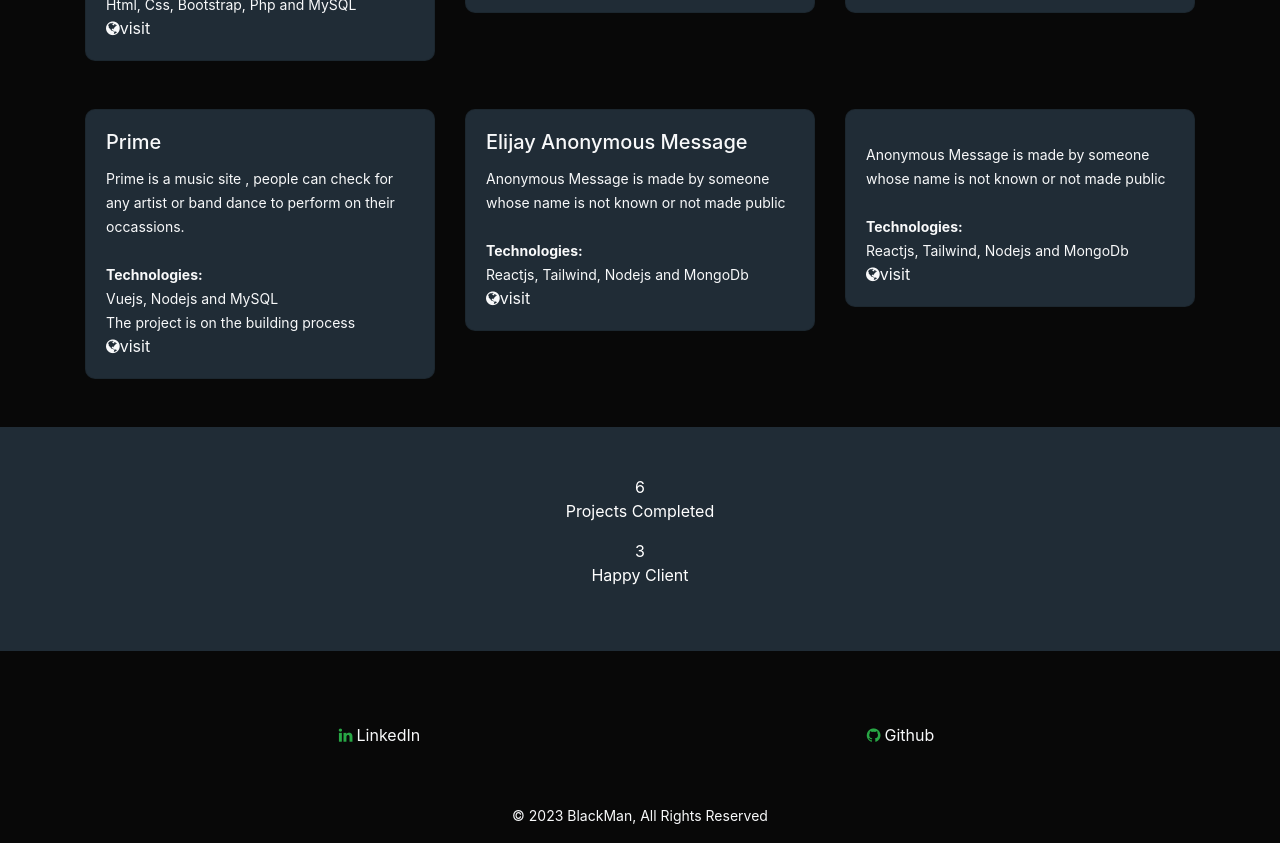
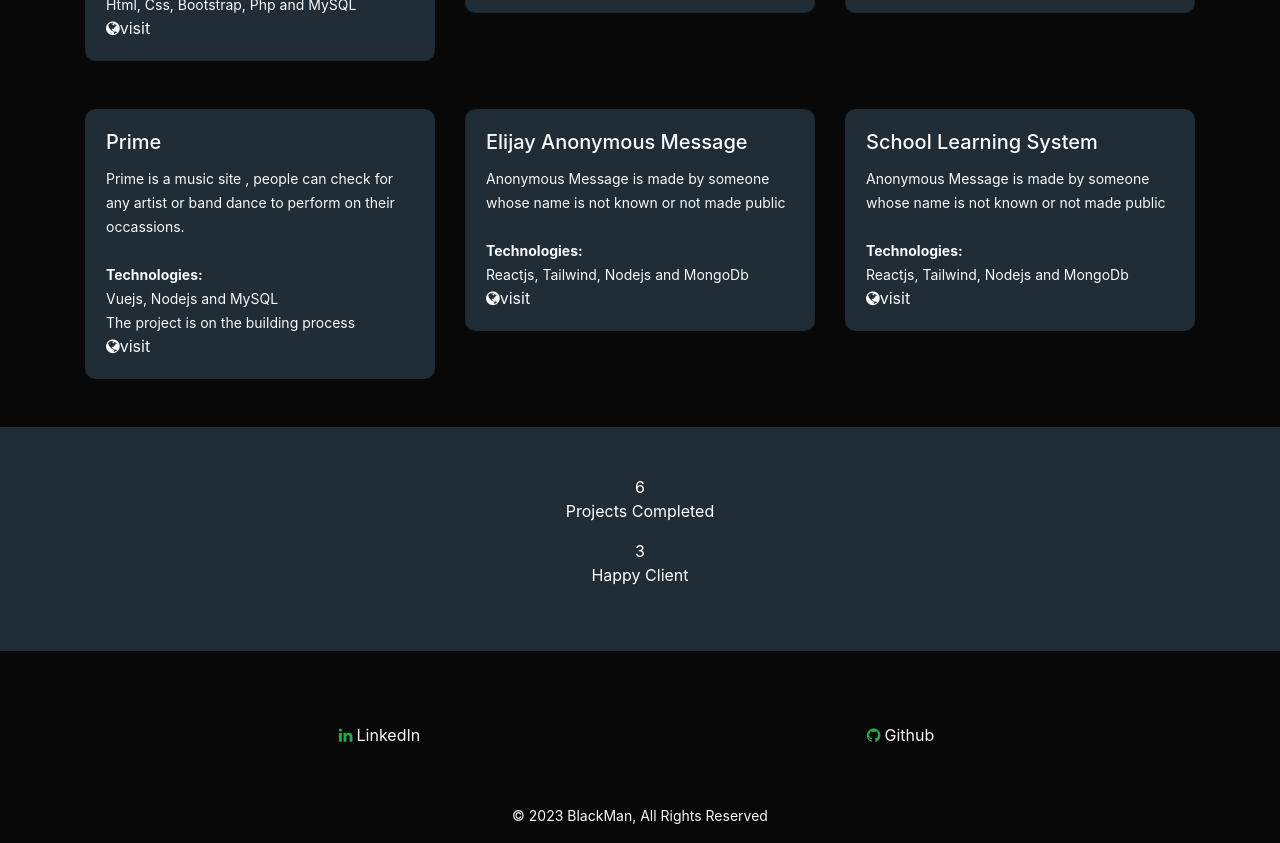
Before and after one commit to Agboola12/React-Portflio, a React (Create React App) app: page / in a window 1280 px wide. Shown: the part 1060-1903 px from the top of the page. Built offline with nearby package versions, Linux system fonts and the light colour scheme.

Commit message:
wip on the project

```diff
--- a/src/App.js
+++ b/src/App.js
@@ -150,7 +150,7 @@ function App() {
                     <div className='col-md-4 '>
                     <div className='card    text-light'>
                         <div className='card-body'>
-                          <h5 className='card-title '></h5>
+                          <h5 className='card-title '>School Learning System</h5>
                           <small className='card-text'>Anonymous Message is made by someone whose name is not known or not made public</small><br/><br/>
                           <small><b>Technologies:</b></small><br/>
                           <small>Reactjs, Tailwind, Nodejs and MongoDb</small><br/>
```
